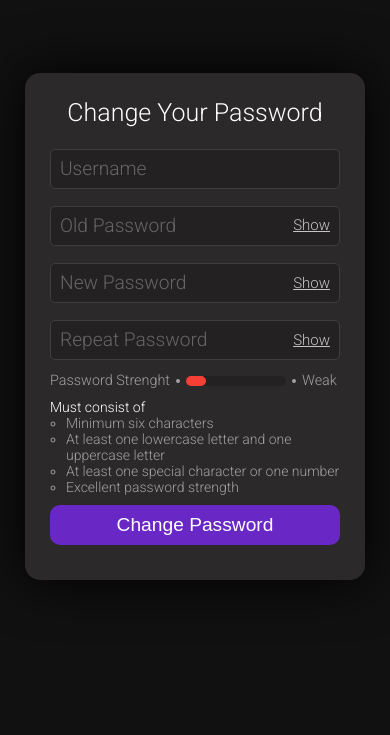
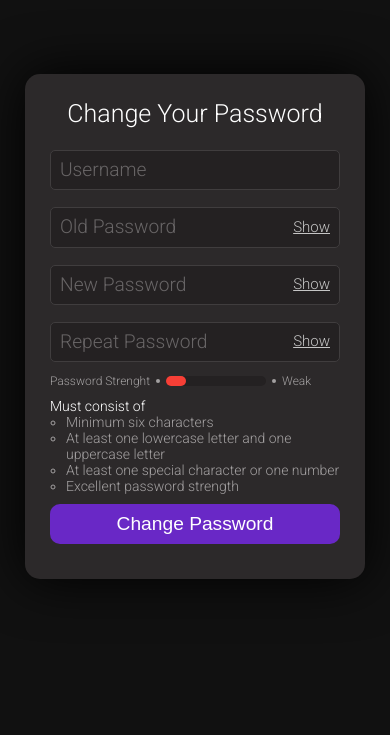
Before and after one commit to LoserPurp/user-password-changer, a Flask app: page / in a window 390 px wide. Shown: the top 735 px of the page. Run offline with Flask 2, Linux system fonts and the light colour scheme; some libraries are stand-ins or nearby versions.

Commit message:
Fixed mobile scaling for alot of devices
Optimize mobile scaling for iPhones, ranging from iPhone 6 to the latest models.

```diff
--- a/static/styles.css
+++ b/static/styles.css
@@ -375,7 +375,6 @@ a {
     }
 }
 
-
 @media (min-width: 650px){
     .passwordContainer > .inputContainer {
         width: 265px;
@@ -385,3 +384,46 @@ a {
         width: 246px !important;
     }
 }
+
+@media (max-width: 400px){
+    div#passwordStrength {
+        font-size: 12px;
+    }
+}
+
+@media (max-width: 415px){
+    div#passwordStrength {
+        font-size: 11px;
+    }
+}
+
+@media (max-width: 400px){
+    div#passwordStrength {
+        font-size: 10px;
+    }
+}
+
+@media (max-width: 385px){
+    div#passwordStrength {
+        font-size: 9px;
+    }
+
+}
+
+@media (max-width: 370px){
+    div#passwordStrength {
+        font-size: 8px;
+    }
+}
+
+@media (max-height: 735px){
+    .formContainer {
+        height: calc(100% - 90px);
+    }
+}
+
+@media (max-height: 650px){
+    .formContainer {
+        height: 100%;
+    }
+}
```
